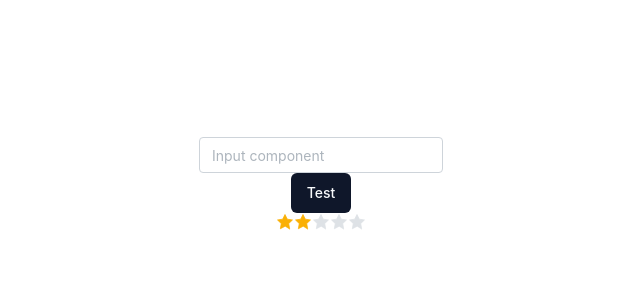
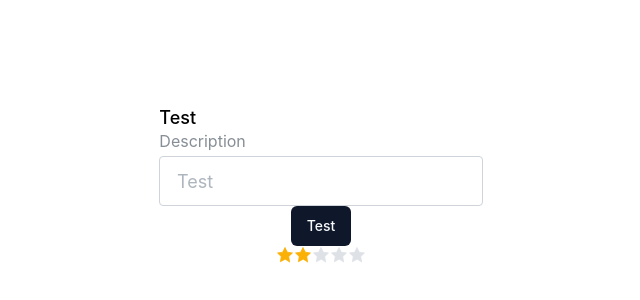
Before and after one commit to Prushka/finance-new, a React (Vite) app: page / in a window 1280 px wide. Shown: the part 216-516 px from the top of the page, without its empty margins (319-959 px from the left). Built offline with nearby package versions, Linux system fonts and the light colour scheme.

Commit message:
update mantine component

```diff
--- a/src/App.tsx
+++ b/src/App.tsx
@@ -1,10 +1,15 @@
 import { Button } from "@/components/ui/button.tsx";
-import { Input, Rating } from "@mantine/core";
+import { Rating, TextInput } from "@mantine/core";
 
 function App() {
   return (
     <main className={"w-full h-full flex justify-center items-center flex-col"}>
-      <Input placeholder="Input component" />
+      <TextInput
+        label="Test"
+        description="Description"
+        size="lg"
+        placeholder="Test"
+      />
       <Button>Test</Button>
       <Rating defaultValue={2} />
     </main>
```
